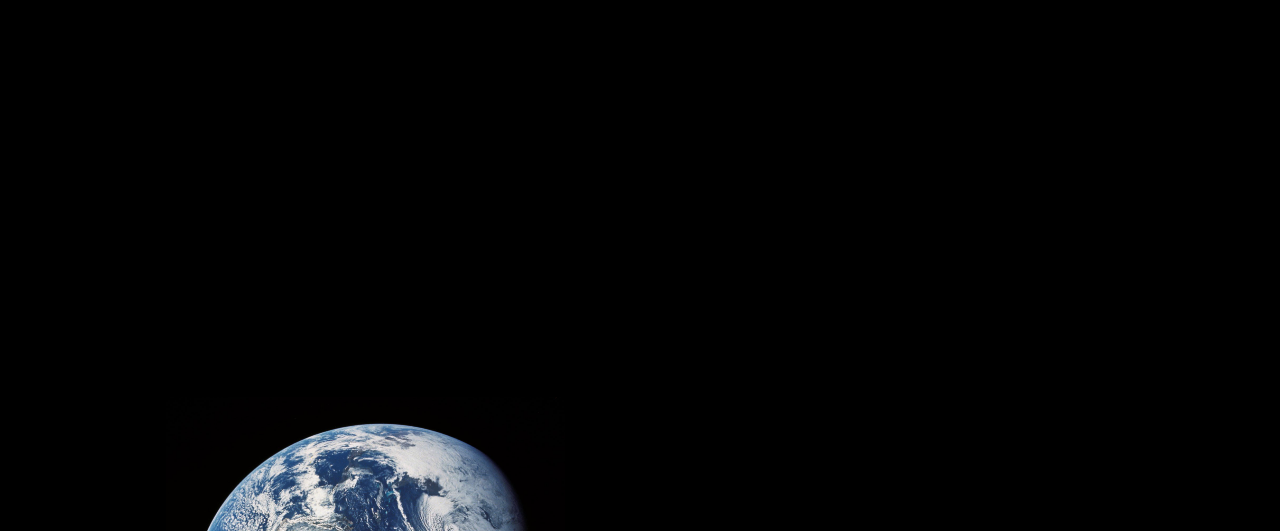
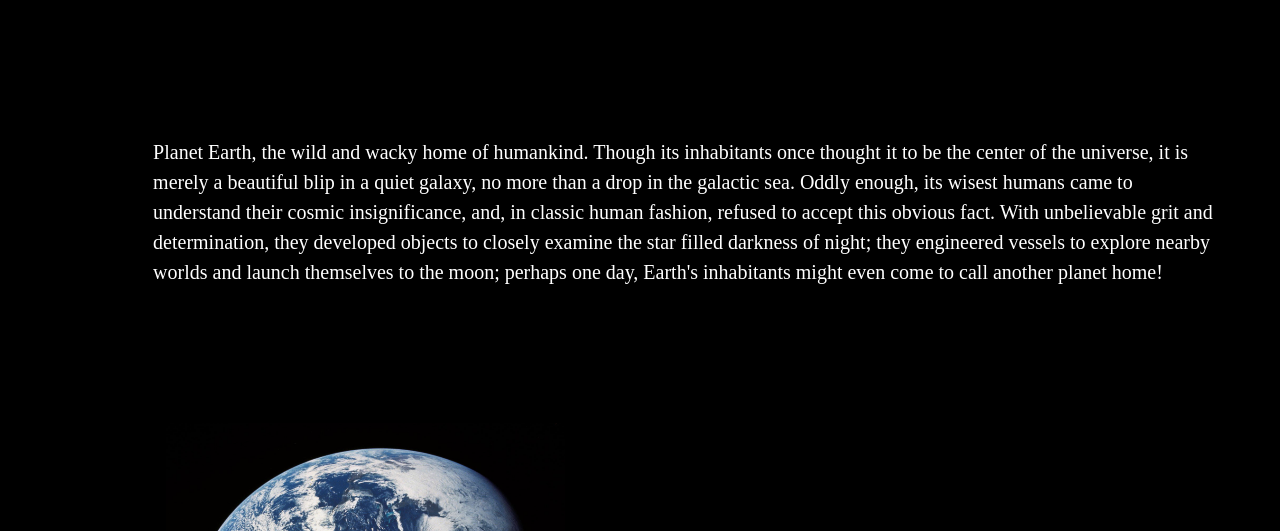
Before and after one commit to bhelzel/TheSolarSystemApp, a website: page public/index.html in a window 1280 px wide. Shown: the part 2336-2867 px from the top of the page. Drawn offline with nearby package versions, Linux system fonts and the light colour scheme; no server answers; files whose address does not match are found by name.

Commit message:
add earth intro

```diff
--- a/public/index.html
+++ b/public/index.html
@@ -40,7 +40,7 @@
           <div class="stock-intro"></div>
           <div  class="stock-info"></div>
           <div class="stock-img">
-            <img src="./stylesheets/images/mercury.jepg" />
+            <img src="./stylesheets/images/mercury.jpeg" />
           </div>
         </div>
         <div id="venus" class="planet" >
@@ -52,7 +52,15 @@
         </div>
         <div id="earth" class="planet">
           <div class="earth-info">
-
+            <p>Planet Earth, the wild and wacky home of humankind. Though its inhabitants
+              once thought it to be the center of the universe, it is merely a beautiful
+              blip in a quiet galaxy, no more than a drop in the galactic sea. Oddly
+              enough, its wisest humans came to understand their cosmic insignificance, and,
+              in classic human fashion, refused to accept this obvious fact. With unbelievable grit and
+              determination, they developed objects to closely examine the star filled darkness
+              of night; they engineered vessels to explore nearby worlds and launch themselves to the moon;
+              perhaps one day, Earth's inhabitants might even come to call another planet home!
+            </p>
           </div>
           <div class="earth-img">
             <img src="./stylesheets/images/earth.jpg" />
--- a/public/stylesheets/earth.css
+++ b/public/stylesheets/earth.css
@@ -9,6 +9,11 @@
 
 .earth-info {
     grid-area: ein;
+    color: white;
+    font-size: 20px;
+    width: 100%;
+    margin: 5%;
+    line-height: 1.5;
 }
 
 .earth-img {
```
Also changed, not shown: public/stylesheets/images/mercury.jpeg.
